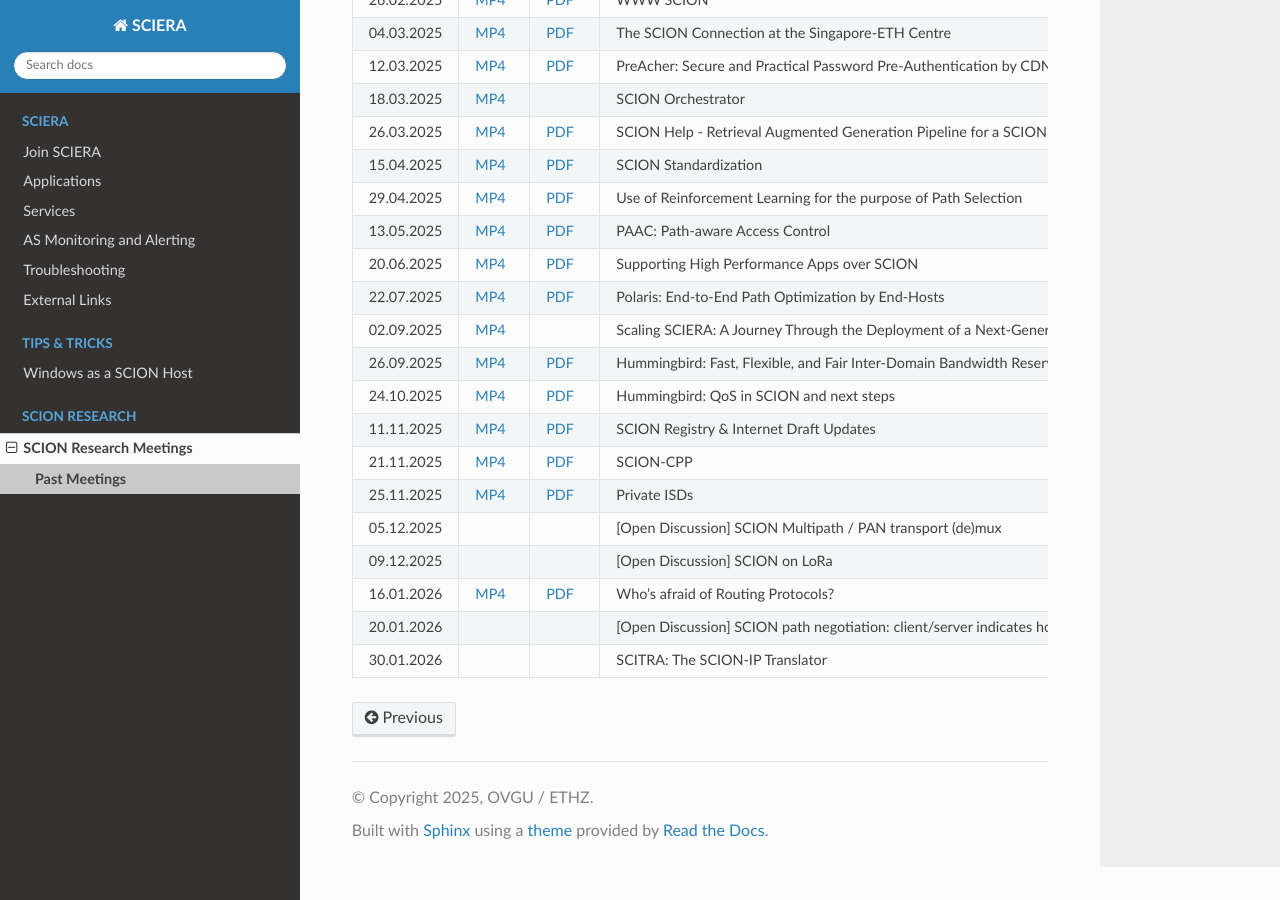
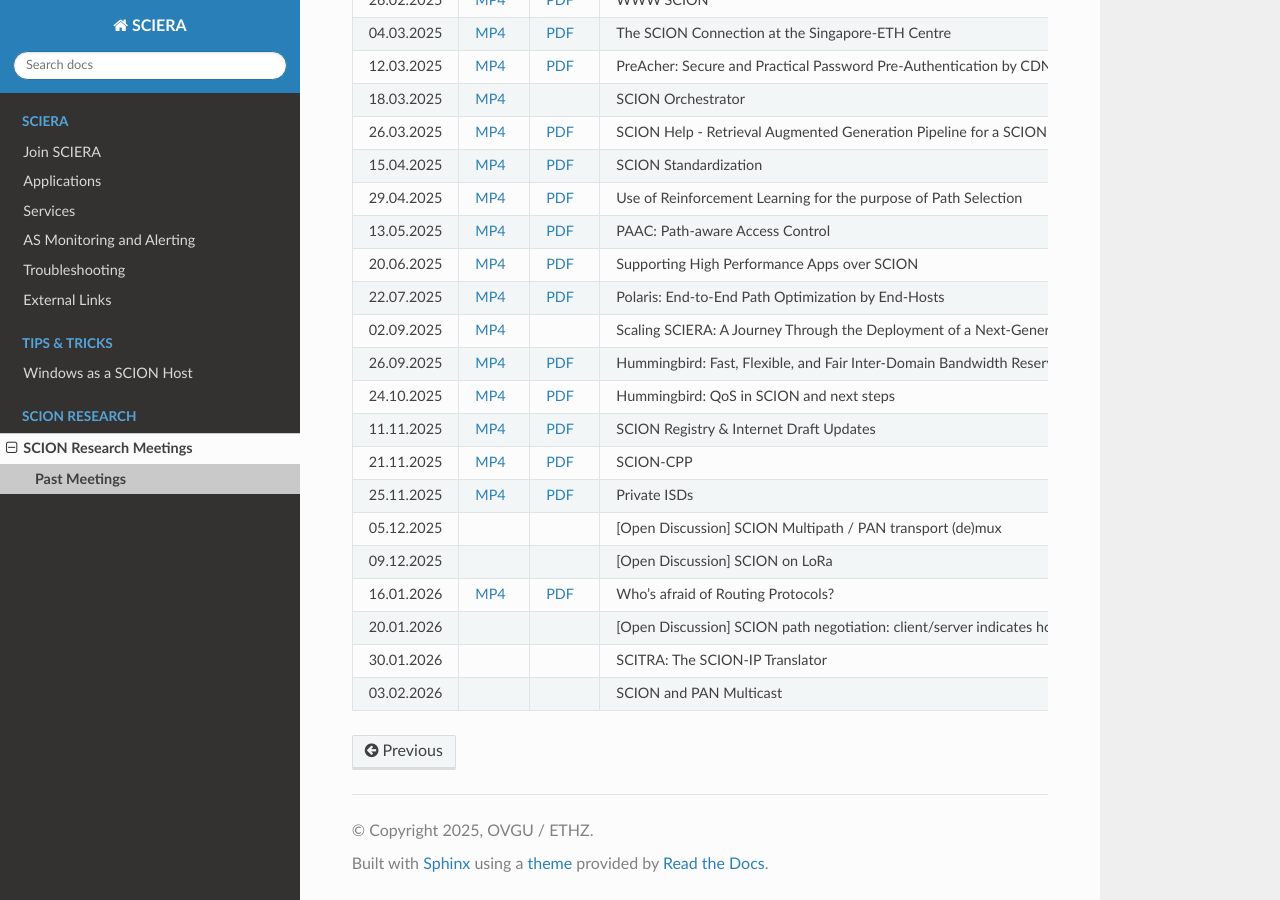
Before and after one commit to netsys-lab/scion-education-network-documentation, a Sphinx documentation site: the page built from docs/source/scion-research/meetings/past.rst, in a window 1280 px wide and 900 px high, scrolled down 752 px. Built offline with Sphinx 7.4.7 and the Read the Docs theme 3.1.0, drawn with Linux system fonts in a browser that asks for light colours.

Commit message:
Update past.rst

```diff
--- a/docs/source/scion-research/meetings/past.rst
+++ b/docs/source/scion-research/meetings/past.rst
@@ -231,3 +231,9 @@
       - SCITRA: The SCION-IP Translator
       - Lars-Christian Schulz (OVGU Magdeburg)
       -
+    * - 03.02.2026
+      -
+      -
+      - SCION and PAN Multicast
+      - Marten Gartner (OVGU Magdeburg)
+      -
```
